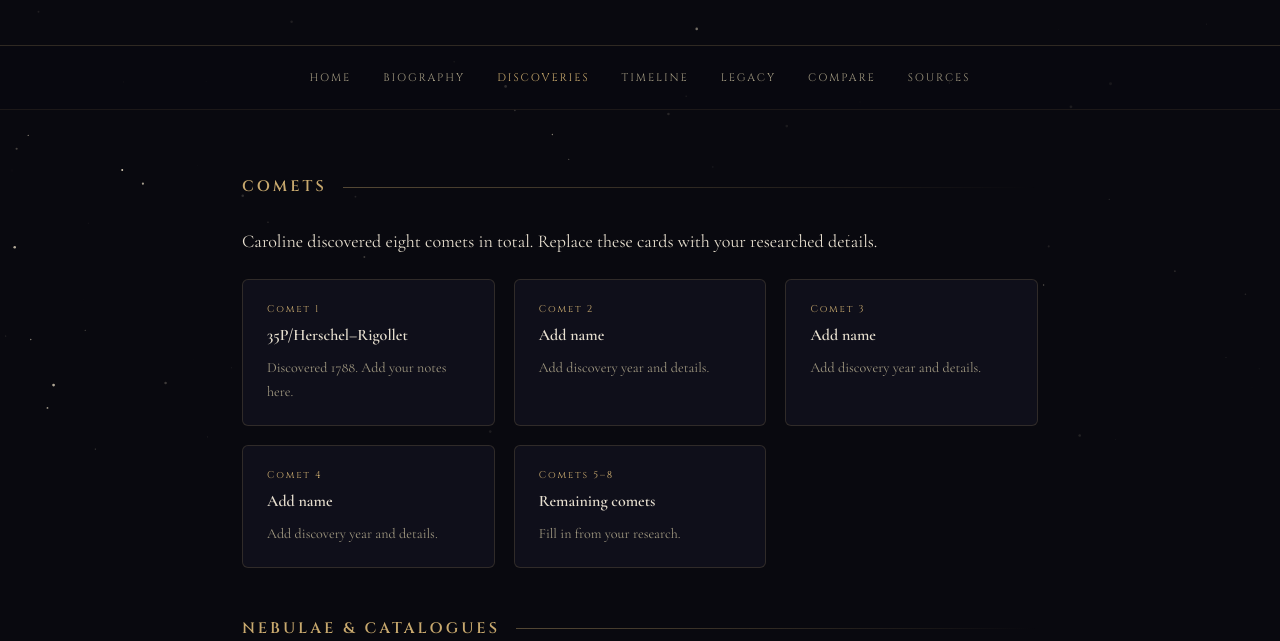
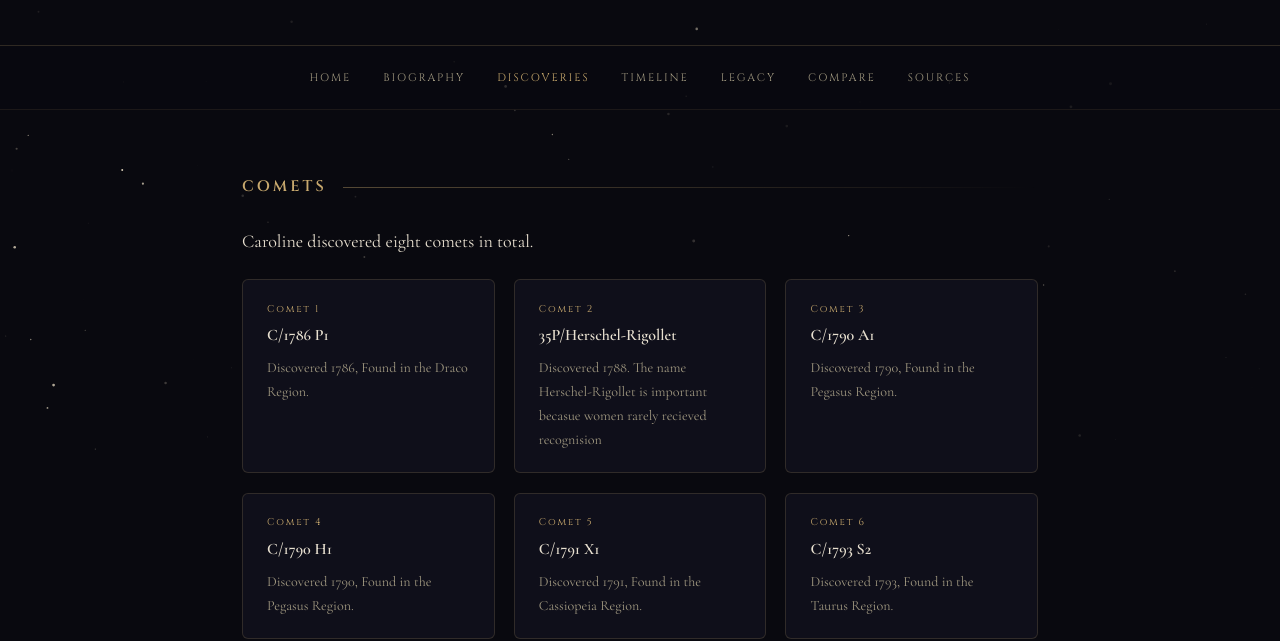
Before and after one commit to Jbugness2/Science_Project, a plain HTML site: page discoveries.html in a window 1280 px wide. Shown: the part 349-990 px from the top of the page. Drawn offline with nearby package versions, Linux system fonts and the light colour scheme.

Commit message:
new_comet

```diff
--- a/discoveries.html
+++ b/discoveries.html
@@ -82,13 +82,16 @@ footer{text-align:center;padding:2.5rem;border-top:1px solid rgba(200,169,110,.1
 <nav><a href="index.html">Home</a><a href="biography.html">Biography</a><a href="discoveries.html"  class="active">Discoveries</a><a href="timeline.html">Timeline</a><a href="legacy.html">Legacy</a><a href="compare.html">Compare</a><a href="sources.html">Sources</a></nav>
 <main>
 <h2>Comets</h2>
-<p>Caroline discovered eight comets in total. Replace these cards with your researched details.</p>
+<p>Caroline discovered eight comets in total.</p>
 <div class="grid">
-<div class="card"><span class="tag">Comet 1</span><h3>35P/Herschel&ndash;Rigollet</h3><p>Discovered 1788. Add your notes here.</p></div>
-<div class="card"><span class="tag">Comet 2</span><h3>Add name</h3><p>Add discovery year and details.</p></div>
-<div class="card"><span class="tag">Comet 3</span><h3>Add name</h3><p>Add discovery year and details.</p></div>
-<div class="card"><span class="tag">Comet 4</span><h3>Add name</h3><p>Add discovery year and details.</p></div>
-<div class="card"><span class="tag">Comets 5&ndash;8</span><h3>Remaining comets</h3><p>Fill in from your research.</p></div>
+<div class="card"><span class="tag">Comet 1</span><h3>C/1786 P1</h3><p>Discovered 1786, Found in the Draco Region.</p></div>
+<div class="card"><span class="tag">Comet 2</span><h3>35P/Herschel&dash;Rigollet</h3><p>Discovered 1788. The name Herschel&dash;Rigollet is important becasue women rarely recieved recognision</p></div>
+<div class="card"><span class="tag">Comet 3</span><h3>C/1790 A1</h3><p>Discovered 1790, Found in the Pegasus Region.</p></div>
+<div class="card"><span class="tag">Comet 4</span><h3>C/1790 H1</h3><p>Discovered 1790, Found in the Pegasus Region.</p></div>
+<div class="card"><span class="tag">Comet 5</span><h3>C/1791 X1</h3><p>Discovered 1791, Found in the Cassiopeia Region.</p></div>
+<div class="card"><span class="tag">Comet 6</span><h3>C/1793 S2</h3><p>Discovered 1793, Found in the Taurus Region.</p></div>
+<div class="card"><span class="tag">Comet 7</span><h3>C/1795 A1</h3><p>Discovered 1795, Found in the Orion Region.</p></div>
+<div class="card"><span class="tag">Comet 8</span><h3>C/1797 P1</h3><p>Discovered 1797, Found in the Ursa Major Region.</p></div>
 </div>
 <h2>Nebulae &amp; Catalogues</h2>
 <p>Describe her contribution of 14 nebulae to the New General Catalogue and her work correcting Flamsteed's star catalogue.</p>
```
Also changed, not shown: biography.html (+2 -2 lines), index.html (+1 -1 lines), sources.html (+5 -4 lines).
